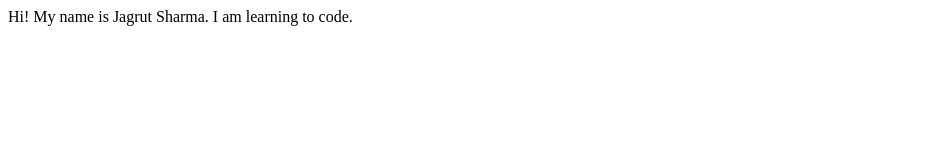
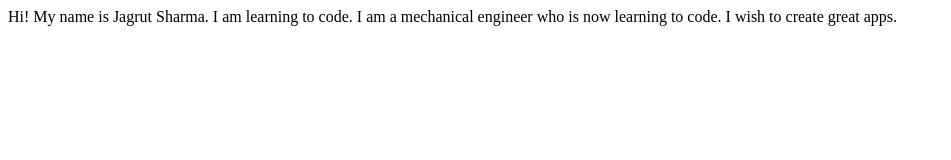
Before and after one commit to jagrut-sharma/jagrut-sharma-site, a plain HTML site: page index.html in a window 1280 px wide. Shown: the whole page, without its empty margins (0-951 px from the left). Drawn offline with Linux system fonts and the light colour scheme.

Commit message:
feat: added more details

```diff
--- a/index.html
+++ b/index.html
@@ -8,5 +8,6 @@
 </head>
 <body>
     Hi! My name is Jagrut Sharma. I am learning to code.
+    I am a mechanical engineer who is now learning to code. I wish to create great apps.
 </body>
 </html>
```
